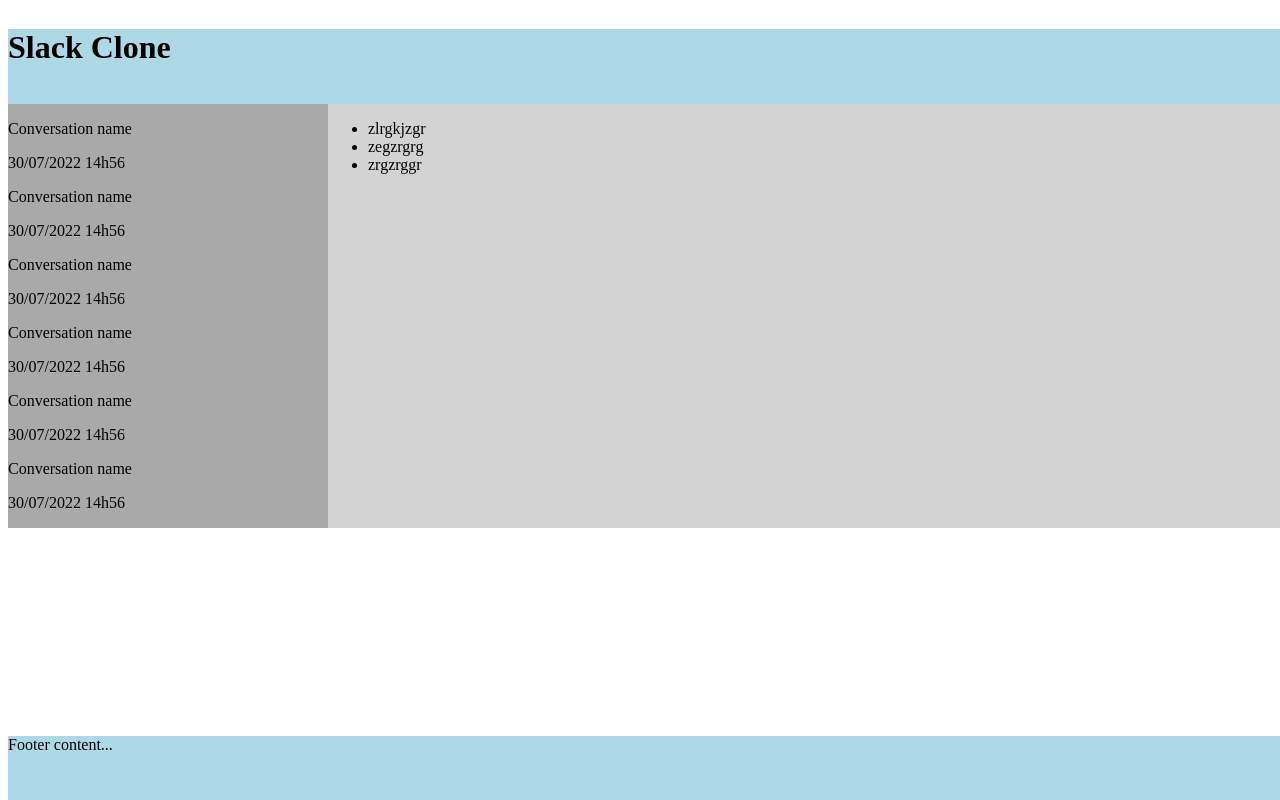
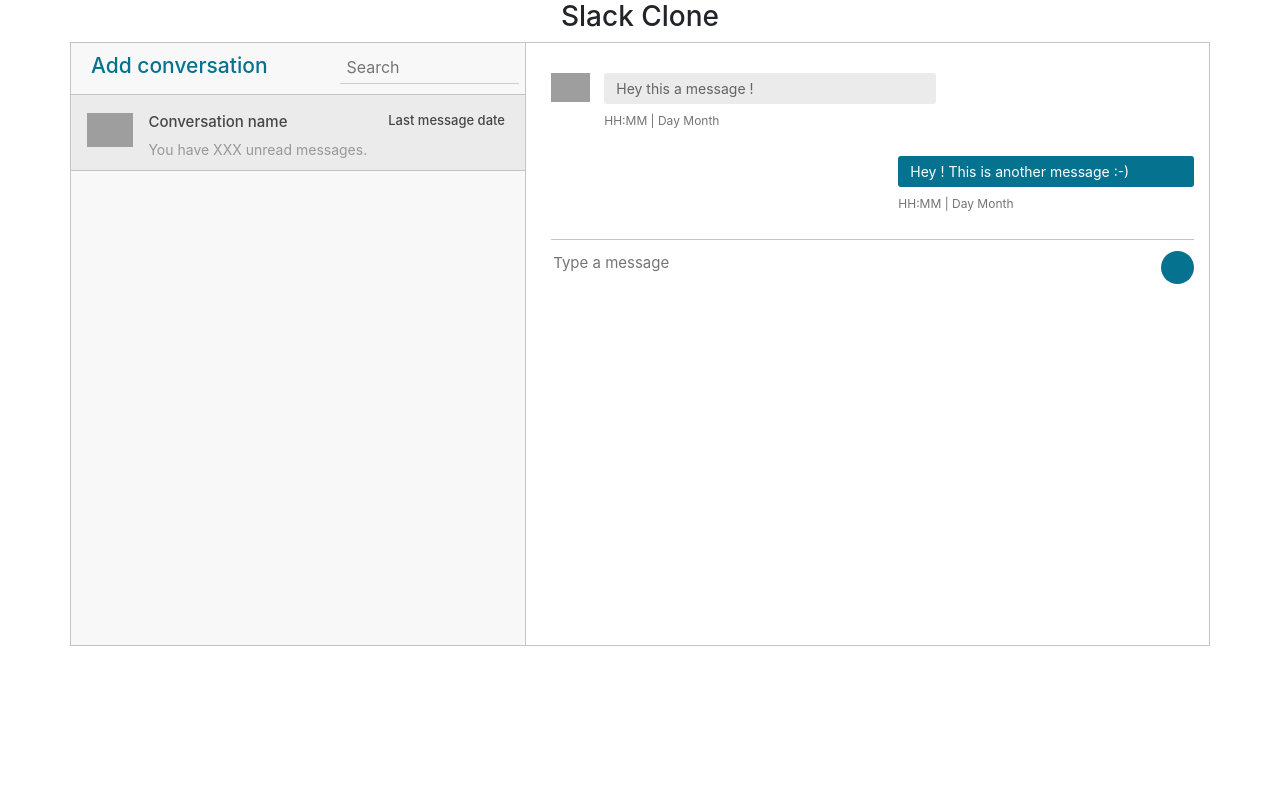
Before and after one commit to neoteristis/peip2-chat-room, a PHP site: page / in a window 1280 px wide. Run offline with PHP 8.4, Linux system fonts and the light colour scheme; some libraries are stand-ins or nearby versions; grey boxes are pictures that could not be loaded.

Commit message:
feat: new template now used

```diff
--- /dev/null
+++ b/index.html
@@ -0,0 +1,71 @@
+<!DOCTYPE html>
+<html>
+<head>
+    <link href="//maxcdn.bootstrapcdn.com/bootstrap/4.1.1/css/bootstrap.min.css" rel="stylesheet" id="bootstrap-css">
+    <script src="//maxcdn.bootstrapcdn.com/bootstrap/4.1.1/js/bootstrap.min.js"></script>
+    <script src="//cdnjs.cloudflare.com/ajax/libs/jquery/3.2.1/jquery.min.js"></script>
+    <link href="public_html/css/style.css" type="text/css"
+          rel="stylesheet">
+
+</head>
+<body>
+    <div class="container">
+        <h3 class=" text-center">Slack Clone</h3>
+        <div class="messaging">
+            <div class="inbox_msg">
+                <div class="inbox_people">
+                    <div class="headind_srch">
+                        <div class="recent_heading">
+                            <h4>Add conversation</h4>
+                        </div>
+                        <div class="srch_bar">
+                            <div class="stylish-input-group">
+                                <input type="text" class="search-bar" placeholder="Search">
+                                <span class="input-group-addon">
+                <button type="button"> <i class="fa fa-search" aria-hidden="true"></i> </button>
+                </span></div>
+                        </div>
+                    </div>
+                    <div class="inbox_chat">
+                        <div class="chat_list active_chat">
+                            <div class="chat_people">
+                                <div class="chat_img"><img src="https://ptetutorials.com/images/user-profile.png"
+                                                           alt="sunil"></div>
+                                <div class="chat_ib">
+                                    <h5>Conversation name<span class="chat_date">Last message date</span></h5>
+                                    <p>You have XXX unread messages.</p>
+                                </div>
+                            </div>
+                        </div>
+                    </div>
+                </div>
+                <div class="mesgs">
+                    <div class="msg_history">
+                        <div class="incoming_msg">
+                            <div class="incoming_msg_img">
+                                <img src="https://ptetutorials.com/images/user-profile.png" alt="sunil">
+                            </div>
+                            <div class="received_msg">
+                                <div class="received_withd_msg">
+                                    <p>Hey this a message !</p>
+                                    <span class="time_date">HH:MM | Day Month</span></div>
+                            </div>
+                        </div>
+                        <div class="outgoing_msg">
+                            <div class="sent_msg">
+                                <p>Hey ! This is another message :-)</p>
+                                <span class="time_date">HH:MM | Day Month</span></div>
+                        </div>
+                        <div class="type_msg">
+                            <div class="input_msg_write">
+                                <input type="text" class="write_msg" placeholder="Type a message"/>
+                                <button class="msg_send_btn" type="button"><i class="fa fa-paper-plane-o"
+                                                                              aria-hidden="true"></i></button>
+                            </div>
+                        </div>
+                    </div>
+                </div>
+            </div>
+        </div>
+</body>
+</html>
--- a/index.php
+++ /dev/null
@@ -1,20 +0,0 @@
-<?php
-    // load up your config file
-    require_once("./resources/config.php");
-    require_once(TEMPLATES_PATH . "/header.php");
-?>
-<div id="container">
-    <div id="navigation" class="split">
-    <?php
-        require_once(TEMPLATES_PATH . "/navigation.php");
-    ?>
-    </div>
-    <div id="chatroom" class="split">
-    <?php
-        require_once(TEMPLATES_PATH . "/chatroom.php");
-    ?>
-    </div>
-</div>
-<?php
-    require_once(TEMPLATES_PATH . "/footer.php");
-?>
--- a/public_html/css/style.css
+++ b/public_html/css/style.css
@@ -1,54 +1,214 @@
-/*
-    CSS for the header
- */
-
-/* Make sure the page is the size of the screen*/
-html, body {
-    max-width: 100%;
-    width: 100%;
-    overflow-x: hidden;
+.container {
+    max-width: 1170px;
+    margin: auto;
 }
 
-/* Center the page title */
-#header {
-    width: 100%;
-    height: 75px;
-    position: relative;
-    top:0;
-    left: 0;
-    right: 0;
-    margin: auto;
-
-    background-color: lightblue;
+img {
+    max-width: 100%;
 }
 
-#container {
-    display: table;
-    width: 100%;
-    height: 100%;
+.inbox_people {
+    background: #f8f8f8 none repeat scroll 0 0;
+    float: left;
+    overflow: hidden;
+    width: 40%;
+    border-right: 1px solid #c4c4c4;
 }
 
-#navigation {
-    display: table-cell;
-    width: 25%;
-    vertical-align: top;
-    background-color: darkgrey;
-
-    height: 100px;
-    overflow: auto;
+.inbox_msg {
+    border: 1px solid #c4c4c4;
+    clear: both;
+    overflow: hidden;
 }
 
-#chatroom {
-    display: table-cell;
-    width: 75%;
-    vertical-align: top;
-    background-color: lightgrey;
+.top_spac {
+    margin: 20px 0 0;
 }
 
-#footer {
-    position:absolute;
-    bottom:0;
-    width:100%;
-    height:8%;
-    background:lightblue;
+
+.recent_heading {
+    float: left;
+    width: 45%;
 }
+
+.srch_bar {
+    display: inline-block;
+    text-align: right;
+    width: 55%;
+}
+
+.headind_srch {
+    padding: 10px 29px 10px 20px;
+    overflow: hidden;
+    border-bottom: 1px solid #c4c4c4;
+}
+
+.recent_heading h4 {
+    color: #05728f;
+    font-size: 21px;
+    margin: auto;
+}
+
+.srch_bar input {
+    border: 1px solid #cdcdcd;
+    border-width: 0 0 1px 0;
+    width: 80%;
+    padding: 2px 0 4px 6px;
+    background: none;
+}
+
+.srch_bar .input-group-addon button {
+    background: rgba(0, 0, 0, 0) none repeat scroll 0 0;
+    border: medium none;
+    padding: 0;
+    color: #707070;
+    font-size: 18px;
+}
+
+.srch_bar .input-group-addon {
+    margin: 0 0 0 -27px;
+}
+
+.chat_ib h5 {
+    font-size: 15px;
+    color: #464646;
+    margin: 0 0 8px 0;
+}
+
+.chat_ib h5 span {
+    font-size: 13px;
+    float: right;
+}
+
+.chat_ib p {
+    font-size: 14px;
+    color: #989898;
+    margin: auto
+}
+
+.chat_img {
+    float: left;
+    width: 11%;
+}
+
+.chat_ib {
+    float: left;
+    padding: 0 0 0 15px;
+    width: 88%;
+}
+
+.chat_people {
+    overflow: hidden;
+    clear: both;
+}
+
+.chat_list {
+    border-bottom: 1px solid #c4c4c4;
+    margin: 0;
+    padding: 18px 16px 10px;
+}
+
+.inbox_chat {
+    height: 550px;
+    overflow-y: scroll;
+}
+
+.active_chat {
+    background: #ebebeb;
+}
+
+.incoming_msg_img {
+    display: inline-block;
+    width: 6%;
+}
+
+.received_msg {
+    display: inline-block;
+    padding: 0 0 0 10px;
+    vertical-align: top;
+    width: 92%;
+}
+
+.received_withd_msg p {
+    background: #ebebeb none repeat scroll 0 0;
+    border-radius: 3px;
+    color: #646464;
+    font-size: 14px;
+    margin: 0;
+    padding: 5px 10px 5px 12px;
+    width: 100%;
+}
+
+.time_date {
+    color: #747474;
+    display: block;
+    font-size: 12px;
+    margin: 8px 0 0;
+}
+
+.received_withd_msg {
+    width: 57%;
+}
+
+.mesgs {
+    float: left;
+    padding: 30px 15px 0 25px;
+    width: 60%;
+}
+
+.sent_msg p {
+    background: #05728f none repeat scroll 0 0;
+    border-radius: 3px;
+    font-size: 14px;
+    margin: 0;
+    color: #fff;
+    padding: 5px 10px 5px 12px;
+    width: 100%;
+}
+
+.outgoing_msg {
+    overflow: hidden;
+    margin: 26px 0 26px;
+}
+
+.sent_msg {
+    float: right;
+    width: 46%;
+}
+
+.input_msg_write input {
+    background: rgba(0, 0, 0, 0) none repeat scroll 0 0;
+    border: medium none;
+    color: #4c4c4c;
+    font-size: 15px;
+    min-height: 48px;
+    width: 100%;
+}
+
+.type_msg {
+    border-top: 1px solid #c4c4c4;
+    position: relative;
+}
+
+.msg_send_btn {
+    background: #05728f none repeat scroll 0 0;
+    border: medium none;
+    border-radius: 50%;
+    color: #fff;
+    cursor: pointer;
+    font-size: 17px;
+    height: 33px;
+    position: absolute;
+    right: 0;
+    top: 11px;
+    width: 33px;
+}
+
+.messaging {
+    padding: 0 0 50px 0;
+}
+
+.msg_history {
+    height: 516px;
+    overflow-y: auto;
+}
```
Also changed, not shown: docs/devlog.md (+3 -0 lines).
